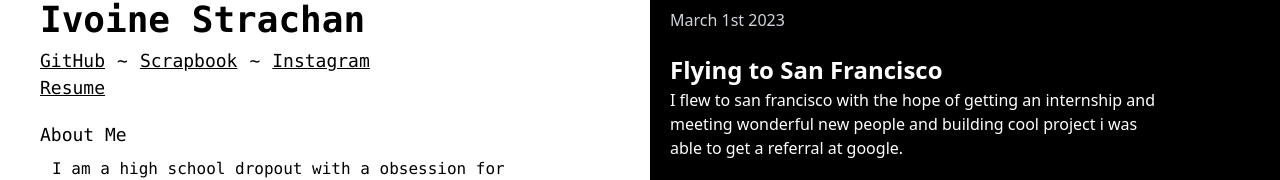
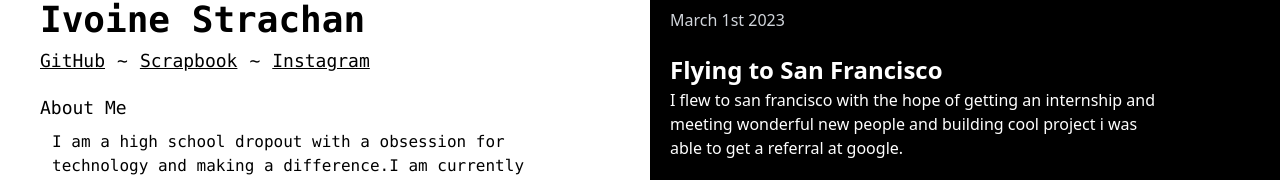
Before and after one commit to ivoinestrachan/mysite, a Next.js app: page / in a window 1280 px wide. Shown: the part 177-357 px from the top of the page. Built offline with nearby package versions, Linux system fonts and the light colour scheme.

Commit message:
updating site

```diff
--- a/pages/index.tsx
+++ b/pages/index.tsx
@@ -42,9 +42,7 @@ const Home: NextPage = () => {
             <p className="underline">Instagram</p>
           </a>
         </div>
-        <a href="/assets/Resume.pdf">
-            <p className="underline font-mono text-[18px] items-center">Resume</p>
-          </a>
+
         <div className="font-mono mt-5 text-lg">About Me</div>
 
         <div className="font-mono  sm:hover:bg-gray-100 sm:py-2 sm:pr-3 sm:pl-3 rounded-md cursor-pointer">
```
